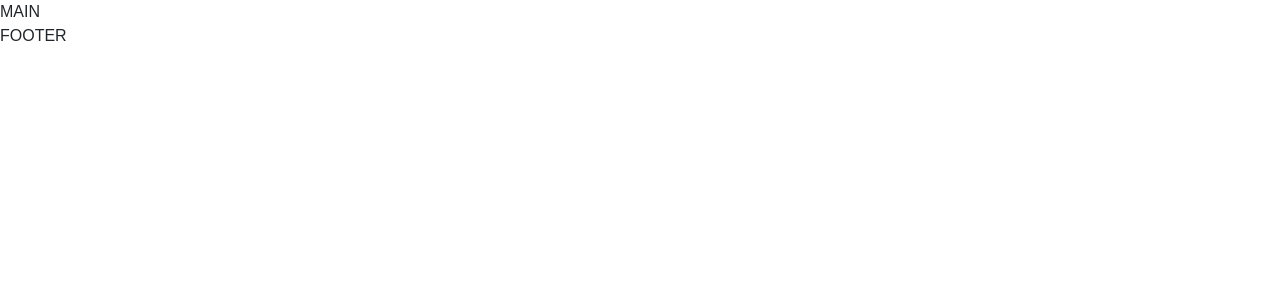
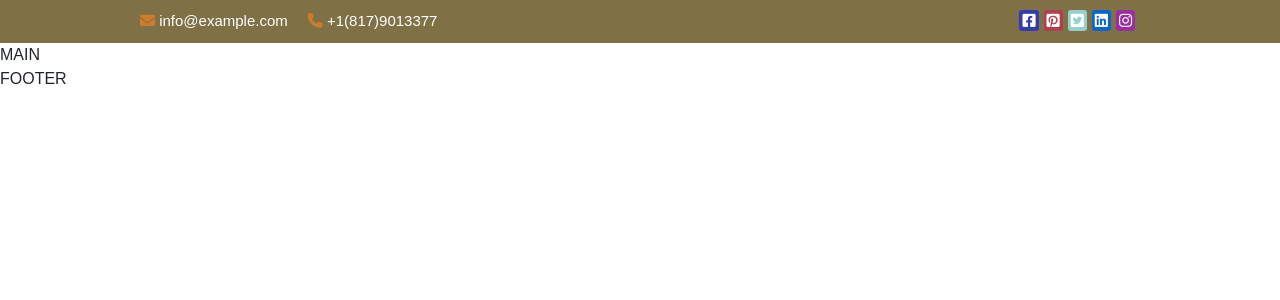
Before and after one commit to EmilDanielSamfirescu/proj-html-vuejs, a Vue app: page / in a window 1280 px wide. Shown: the top 300 px of the page. Built offline with nearby package versions, Linux system fonts and the light colour scheme.

Commit message:
info header section

```diff
--- a/index.html
+++ b/index.html
@@ -4,7 +4,10 @@
     <meta charset="UTF-8" />
     <link rel="icon" type="image/svg+xml" href="/vite.svg" />
     <meta name="viewport" content="width=device-width, initial-scale=1.0" />
-    <title>Vite + Vue</title>
+
+    <link rel="stylesheet" href="https://cdnjs.cloudflare.com/ajax/libs/font-awesome/6.4.0/css/all.min.css" integrity="sha512-iecdLmaskl7CVkqkXNQ/ZH/XLlvWZOJyj7Yy7tcenmpD1ypASozpmT/E0iPtmFIB46ZmdtAc9eNBvH0H/ZpiBw==" crossorigin="anonymous" referrerpolicy="no-referrer" />
+
+    <title>DogMilo</title>
   </head>
   <body>
     <div id="app"></div>
--- a/src/assets/scss/main.scss
+++ b/src/assets/scss/main.scss
@@ -4,3 +4,12 @@
 
 // Import all of Bootstrap's CSS
 @import "bootstrap/scss/bootstrap";
+
+.my-container {
+    max-width: 1000px;
+    margin: auto;
+}
+
+.my-row{
+    display: flex;
+}
--- a/src/assets/scss/partials/variables.scss
+++ b/src/assets/scss/partials/variables.scss
@@ -2,7 +2,7 @@
 //  Variables
 // ------------
 
-$top-header-color: #7f7045;
+$top-header-bg-color: #7f7045;
 $play-color: #74CFF6;
 $orange-main-color: #ce7c2a;
 $bg-lightgrey-color: #f5f5f5;
--- a/src/components/HeaderComponent.vue
+++ b/src/components/HeaderComponent.vue
@@ -22,7 +22,35 @@ methods: {
     <header>
 
         <section class="info-header">
+            <div class="my-container">
+                <div class="my-row justify-content-between align-items-center">
 
+                    <div class="info-container my-row">
+                        <div>
+                            <span>
+                                <i class="fa-solid fa-envelope"></i>
+                            </span>
+                            info@example.com
+                        </div>
+
+                        <div>
+                            <span>
+                                <i class="fa-solid fa-phone"></i>
+                            </span>
+                            +1(817)9013377
+                        </div>
+                    </div>
+
+                    <div class="socials-container">
+                        <a href="#"><i class="fa-brands fa-square-facebook"></i></a>
+                        <a href="#"><i class="fa-brands fa-square-pinterest"></i></a>
+                        <a href="#"><i class="fa-brands fa-square-twitter"></i></a>
+                        <a href="#"><i class="fa-brands fa-linkedin"></i></a>
+                        <a href="#"><i class="fa-brands fa-instagram"></i></a>
+                    </div>
+
+                </div>
+            </div>
         </section>
 
         <section class="menu-header">
@@ -37,5 +65,58 @@ methods: {
 </template>
 
 <style lang="scss" scoped>
+// @use "../assets/scss/main.scss" as *;
+// @use "../assets/scss/partials/variables.scss" as *;
+// @use "../assets/scss/partials/mixin.scss" as *;
+
+.info-header {
+    // background-color: $top-header-bg-color;
+    background-color: #7f7045;
+    .my-row {
+    padding: 5px 0px;
+    color: white;
+    font-size: 15px;
+
+        .info-container * i {
+            color: #ce7c2a;
+        }
+
+        .info-container > div:first-child {
+            margin-right: 20px;
+        }
+
+        .socials-container {
+
+            a {
+                list-style: none;
+                color: white;
+                margin-right: 5px;
+                i{
+
+                &.fa-brands{
+                    padding: 3px;
+                    border-radius: 3px;
+                    &.fa-square-facebook {
+                        background-color: #333BB0;
+                    }
+                    &.fa-square-pinterest {
+                        background-color: #B03E4E;
+                    }
+                    &.fa-square-twitter {
+                        background-color: #96D0CD;
+                    }
+                    &.fa-linkedin {
+                        background-color: #0B65CB;
+                    }
+                    &.fa-instagram {
+                        background-color: #992DA1;
+                    }
+                }
+            }
+            }
+        }
+
+    }
+}
 
 </style>
```
